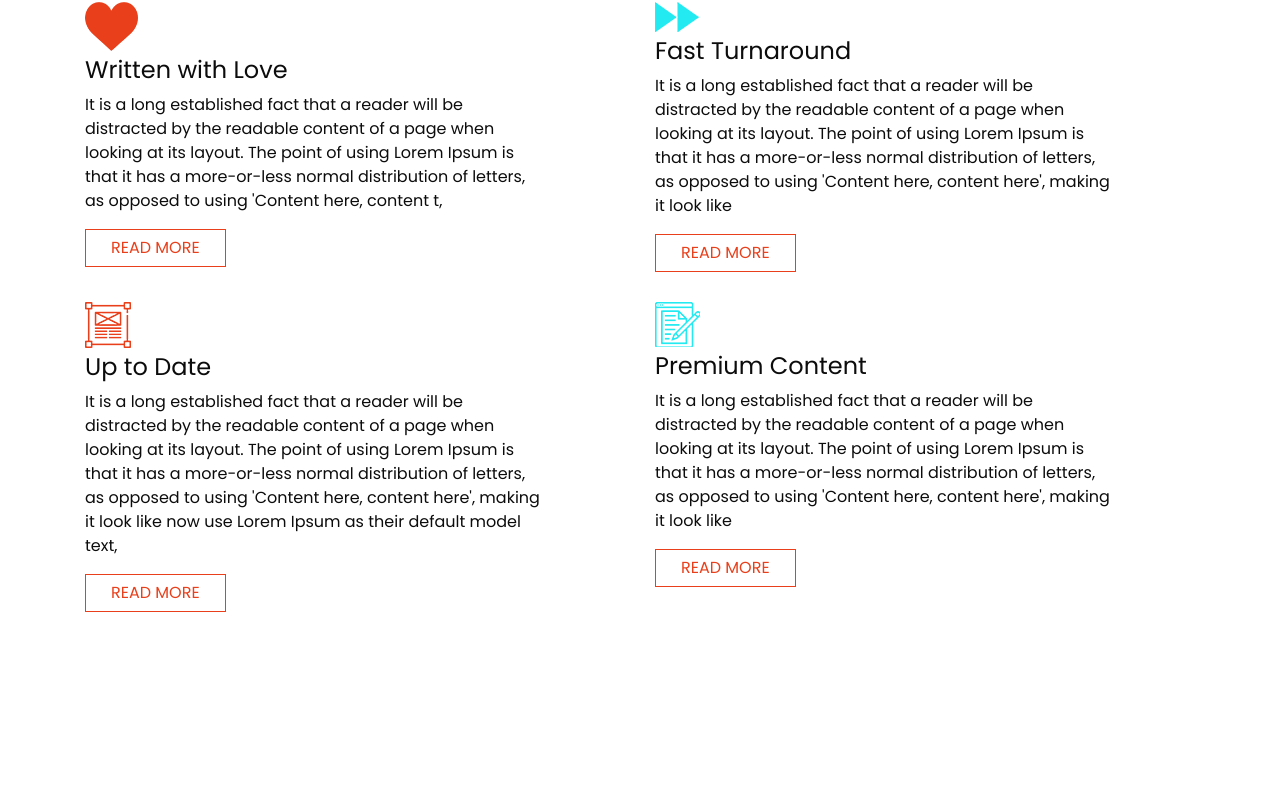
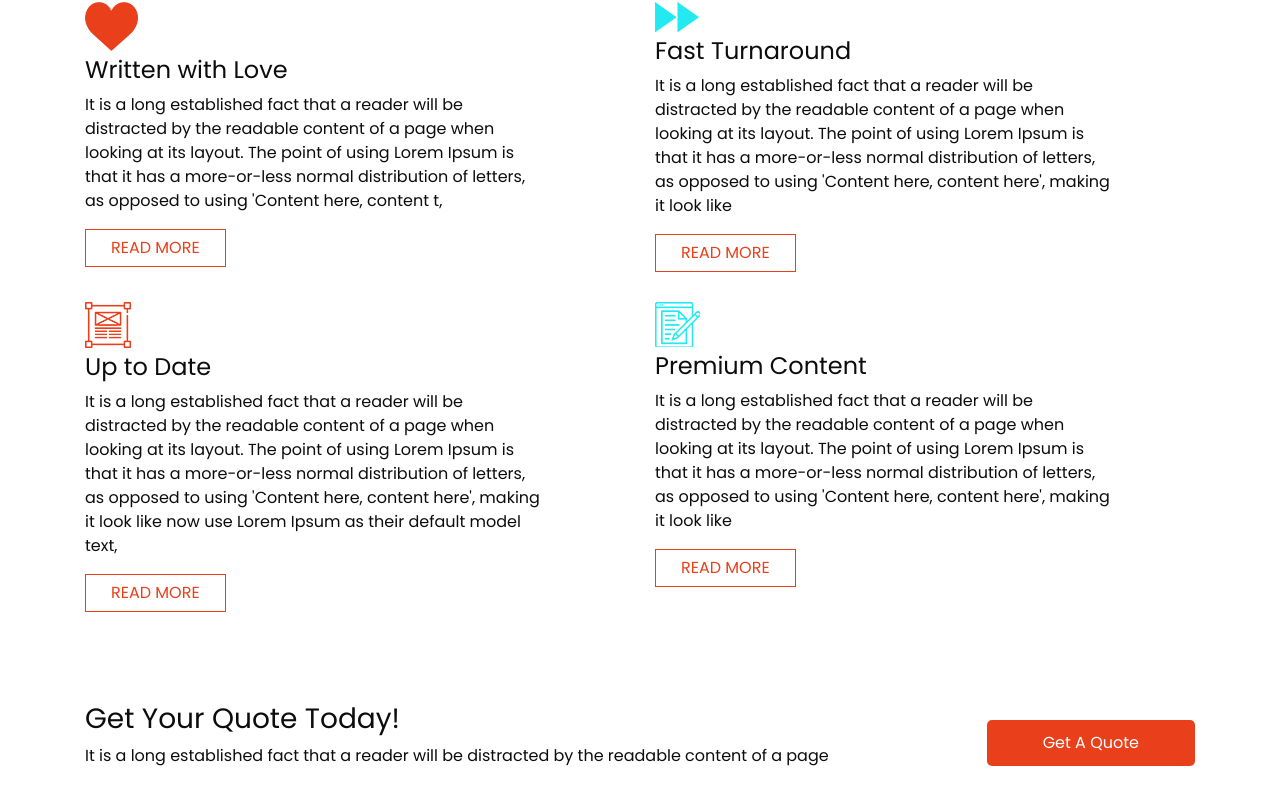
Before and after one commit to kniru19/react-mini-project, a React (Vite) app: page / in a window 1280 px wide. Shown: the part 1360-2165 px from the top of the page. Before the commit the page ends 1987 px from the top, so only its background shows below. Built offline with nearby package versions, Linux system fonts and the light colour scheme.

Commit message:
Quote commit

```diff
--- a/src/App.jsx
+++ b/src/App.jsx
@@ -3,6 +3,7 @@ import Header from './components/header'
 import Slider from './components/slider'
 import AboutSec from './components/aboutsec'
 import Service from './components/service'
+import Quote from './components/quote'
 import reactLogo from './assets/react.svg'
 import viteLogo from '/vite.svg'
 import './App.css'
@@ -17,6 +18,7 @@ function App() {
         <Slider />
         <AboutSec />
         <Service />
+        <Quote />
 
       </div>
 
--- /dev/null
+++ b/src/components/quote.jsx
@@ -0,0 +1,28 @@
+import React from 'react'
+import '../css/quote.css'
+
+function Quote() {
+  return (
+    <section className="quote_section layout_padding">
+      <div className="container">
+        <div className="box">
+          <div className="detail-box">
+            <h3>
+              Get Your Quote Today!
+            </h3>
+            <p>
+              It is a long established fact that a reader will be distracted by the readable content of a page
+            </p>
+          </div>
+          <div className="btn-box">
+            <a href="">
+              Get A Quote
+            </a>
+          </div>
+        </div>
+      </div>
+    </section>
+  )
+}
+
+export default Quote
--- /dev/null
+++ b/src/css/quote.css
@@ -0,0 +1,28 @@
+.quote_section .box {
+    display: -webkit-box;
+    display: -ms-flexbox;
+    display: flex;
+    -webkit-box-pack: justify;
+        -ms-flex-pack: justify;
+            justify-content: space-between;
+    -webkit-box-align: center;
+        -ms-flex-align: center;
+            align-items: center;
+  }
+
+  .quote_section .box .btn-box a {
+    display: inline-block;
+    padding: 10px 55px;
+    background-color: #e93f1a;
+    color: #ffffff;
+    -webkit-transition: all 0.3s;
+    transition: all 0.3s;
+    border: 1px solid transparent;
+    border-radius: 5px;
+  }
+
+  .quote_section .box .btn-box a:hover {
+    background-color: transparent;
+    border-color: #e93f1a;
+    color: #e93f1a;
+  }
```
